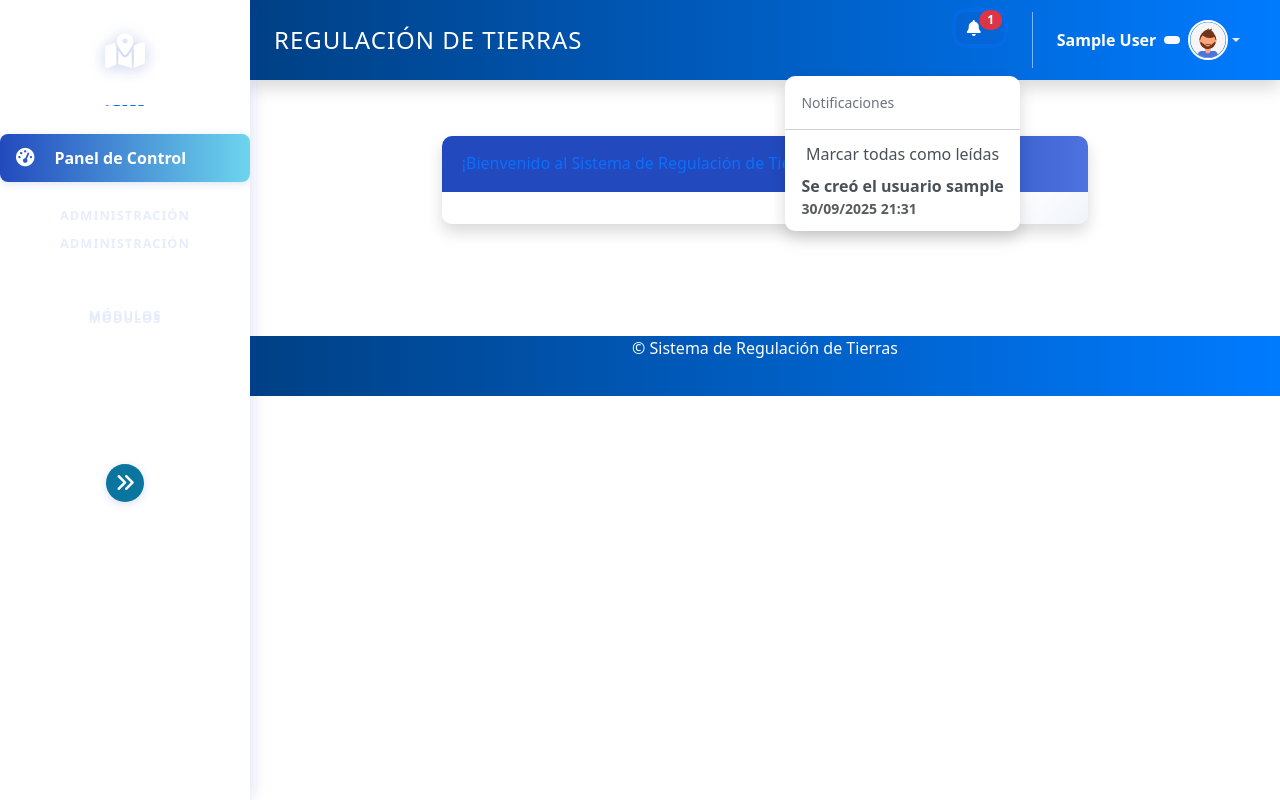
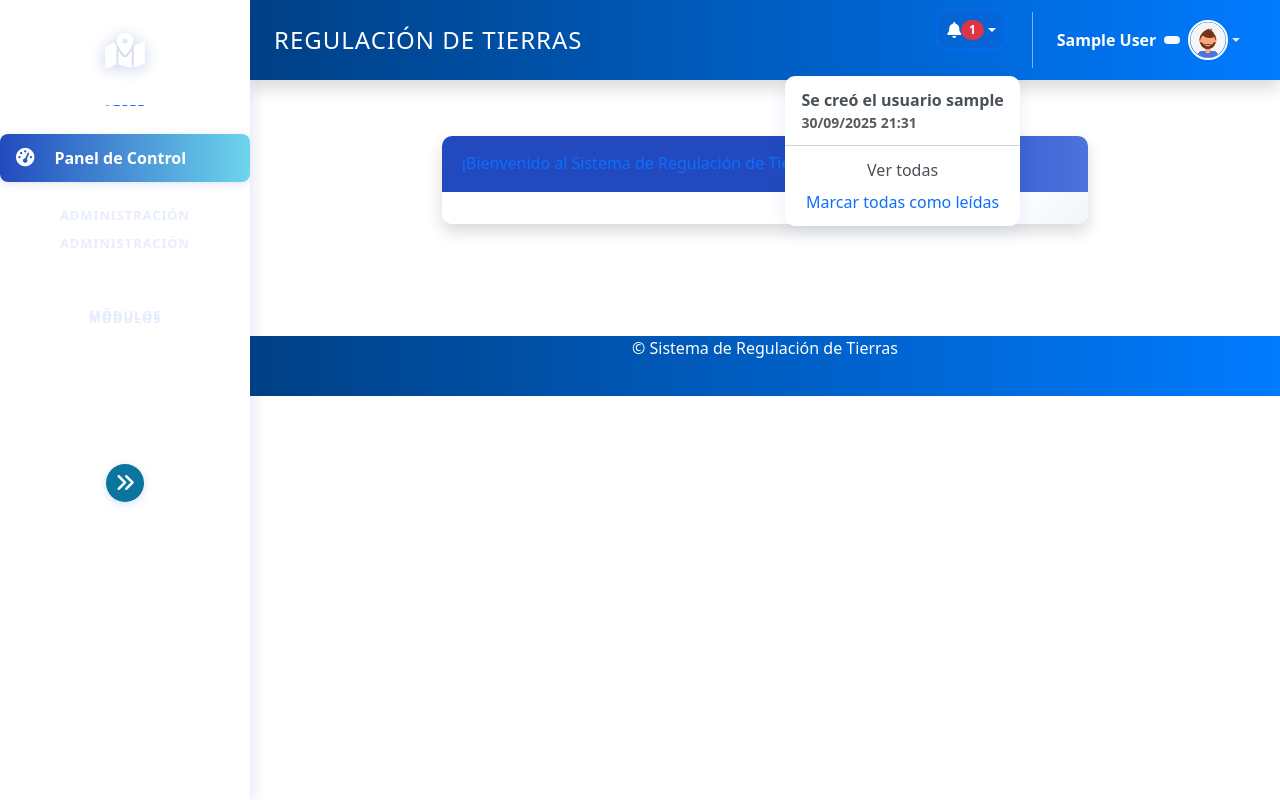
Before and after one commit to domjosepy/gestion_de_tierras, a Django app: page /home/ in a window 1280 px wide, after a click that opens the changed part. Run offline with Django 5.2, Linux system fonts and the light colour scheme; the visitor is signed in with stand-in values (Sample User, id 1); data comes from the database, SQL or seed files in the repository; some libraries are stand-ins or nearby versions.

Commit message:
Arreglos en notificaciones parte 2

```diff
--- a/administrador/views.py
+++ b/administrador/views.py
@@ -11,11 +11,12 @@ from django.db.models import Q, Count
 from django.db.models.functions import TruncMonth
 from django.http import JsonResponse
 from django.shortcuts import render, get_list_or_404, redirect, get_object_or_404
-from django.urls import reverse_lazy
+from django.urls import reverse, reverse_lazy
 from django.utils.decorators import method_decorator
 from django.views.decorators.csrf import csrf_exempt
 from django.views.decorators.http import require_POST
 from django.views.generic import TemplateView, CreateView, ListView
+from core.notificaciones.utils import notificar_a_admins
 
 # Local application imports
 from .forms import CustomUserCreationForm, CustomPasswordChangeForm, SimpleUserCreationForm
@@ -187,6 +188,13 @@ class RolCreateView(LoginRequiredMixin, CreateView):
     def form_valid(self, form):
         response = super().form_valid(form)
         messages.success(self.request, f'Rol "{self.object.nombre}" creado exitosamente!')
+        # Notifica a los administradores sobre el nuevo rol creado
+        notificar_a_admins(
+            mensaje=f'Se ha creado un nuevo rol: "{self.object.nombre}".',
+            tipo="INFO",
+            exclude_user=self.request.user,
+            link=reverse("administrador/listar_roles") # Para que el admin pueda ir a ver los roles creados
+    )
         return response
 
     def form_invalid(self, form):
@@ -202,13 +210,18 @@ def editar_rol(request, rol_id):
         rol.permisos.set(permisos_ids)
         rol.save()
         messages.success(request, "Rol actualizado correctamente.")
+        notificar_a_admins(
+            mensaje=f'El rol "{rol.nombre}" fue editado.',
+            tipo="WARNING",
+            exclude_user=request.user
+        )
         return redirect('listar_roles')
     return redirect('listar_roles')
 
 def eliminar_rol(request, rol_id):
     rol = get_object_or_404(Rol, id=rol_id)
     if rol.user_set.exists():
-        messages.error(request, "No se puede eliminar este rol porque tiene usuarios asociados.")
+        messages.error(request, "Este rol está asignado a uno o más usuarios y no puede ser eliminado.")
     else:
         rol.delete()
         messages.success(request, "Rol eliminado correctamente.")
@@ -225,6 +238,13 @@ class SimpleUserCreateView(CreateView):
     def form_valid(self, form):
         response = super().form_valid(form)
         messages.success(self.request, f'Usuario "{self.object.username}" creado exitosamente!')
+        # Notifica a los administradores sobre el nuevo usuario creado
+        notificar_a_admins(
+            mensaje=f'Se ha registrado a: "{self.object.username}".',
+            tipo="INFO",
+            exclude_user=self.request.user,
+            link=reverse("administrador_dashboard") # Para que el admin pueda ir a ver los usuarios creados
+        )
         return response
 
     def form_invalid(self, form):
@@ -254,6 +274,12 @@ def asignar_rol_usuario(request):
         # opcional: al asignar rol lo activas
         usuario.estado = "ACTIVO"
         usuario.save()
+        # Notifica a los administradores sobre el nuevo rol asignado
+        notificar_a_admins(
+            mensaje=f'El usuario {usuario.username} fue asignado al rol "{rol.nombre}".',
+            tipo="INFO",
+            exclude_user=request.user
+        )
 
         return JsonResponse({"success": True, "message": f"Rol '{rol.nombre}' asignado a {usuario.username}"})
     except Exception as e:
@@ -287,6 +313,13 @@ def cambiar_estado_usuario(request):
 
 
         user.save()
+        notificar_a_admins(
+            mensaje=f'El estado del usuario {user.username} fue cambiado a "{user.estado}"',
+            tipo="WARNING" if user.estado == "INACTIVO" else "SUCCESS",
+            exclude_user=request.user,
+            link=reverse("administrador_dashboard")
+        )
+
         return JsonResponse({'success': True, 'message': f'Estado actualizado a {user.estado} para {user.username}'})
 
     except User.DoesNotExist:
@@ -332,16 +365,6 @@ def edit_profile(request):
 
 
 
-
-
-
-
-
-
-
-
-
-
 @login_required
 def test_toast(request):
     messages.success(request, "¡Toast de prueba funciona correctamente! 🎉")
--- a/core/notificaciones/models.py
+++ b/core/notificaciones/models.py
@@ -19,6 +19,10 @@ class Notificacion(models.Model):
     leida = models.BooleanField(default=False)
     creado = models.DateTimeField(auto_now_add=True)
 
+
+    link = models.CharField(max_length=255, blank=True, null=True)
+
+
     class Meta:
         ordering = ["-creado"]
 
--- a/core/notificaciones/urls.py
+++ b/core/notificaciones/urls.py
@@ -4,5 +4,9 @@ from . import views
 app_name = "notificaciones"
 
 urlpatterns = [
+    path("lista/", views.lista_notificaciones, name="lista"),
     path("marcar-todas-leidas/", views.marcar_todas_leidas, name="marcar_todas_leidas"),
+    path("eliminar/<int:pk>/", views.eliminar_notificacion, name="eliminar"),
+    path("eliminar-seleccionadas/", views.eliminar_seleccionadas, name="eliminar_seleccionadas"),
+    path("eliminar-todas/", views.eliminar_todas, name="eliminar_todas"),
 ]
--- a/static/css/admin5.css
+++ b/static/css/admin5.css
@@ -99,6 +99,13 @@
   box-shadow: 0 0 0 0.2rem rgba(34, 74, 190, 0.25);
 }
 
+.dropdown-menu-notificaciones {
+    max-width: 350px;   /* ancho máximo */
+    white-space: normal; /* permite salto de línea */
+    word-wrap: break-word; /* corta palabras largas */
+}
+
+
 /* ================================= */
 /* ESTRUCTURA PRINCIPAL */
 /* ================================= */
@@ -1595,3 +1602,16 @@ table.dataTable td .dropdown-item:hover {
 .form-check-input:hover {
   border-color: var(--primary-dark);
 }
+
+.checkbox-notification {
+  width: 1.5rem;
+  height: 1.5rem;
+  border: 2px solid #ced4da;
+  border-radius: 0.375rem;
+  background-color: #fff;
+  transition:
+    background-color 0.2s cubic-bezier(.4,0,.2,1),
+    border-color 0.2s cubic-bezier(.4,0,.2,1),
+    box-shadow 0.2s cubic-bezier(.4,0,.2,1);
+  box-shadow: none;
+}
--- a/templates/includes/navbar/base_navbar.html
+++ b/templates/includes/navbar/base_navbar.html
@@ -1,36 +1,47 @@
+
 <!-- Notificaciones globales -->
-<li class="nav-item dropdown mo-arrow mx-1 position-relative">
-    <a class="nav-link dropdown-toggle" href="#" id="notificacionesDropdown"
-       role="button" data-bs-toggle="dropdown" aria-expanded="false">
-        <i class="fas fa-bell fa-fw"></i>
-        {% if notificaciones_no_leidas %}
-            <span class="badge rounded-pill bg-danger position-absolute"
-                  style="top: 0px; right: 20px; transform: translate(10%, -10%);">
+<li class="nav-item dropdown mx-1">
+    <a class="nav-link dropdown-toggle" href="#" id="notificacionesDropdown" role="button"
+       data-bs-toggle="dropdown" aria-expanded="false">
+        <i class="fas fa-bell"></i>
+
+        {% if notificaciones_no_leidas > 0 %}
+            <span class="badge bg-danger rounded-pill">
                 {{ notificaciones_no_leidas }}
             </span>
         {% endif %}
     </a>
-    <ul class="dropdown-menu dropdown-menu-end shadow" aria-labelledby="notificacionesDropdown">
-        <li class="dropdown-header">Notificaciones</li>
+    <ul class="dropdown-menu dropdown-menu-end dropdown-menu-notificaciones" aria-labelledby="notificacionesDropdown">
+        {% for n in notificaciones_recientes %}
+            <li class="dropdown-item {% if not n.leida %}fw-bold{% endif %}">
+                {% if n.link %}
+                    <a href="{{ n.link }}" class="text-decoration-none">{{ n.mensaje }}</a>
+                {% else %}
+                    {{ n.mensaje }}
+                {% endif %}
+                <small class="text-muted d-block">{{ n.creado|date:"d/m/Y H:i" }}</small>
+            </li>
+        {% empty %}
+            <li class="dropdown-item text-muted">Sin notificaciones</li>
+        {% endfor %}
+
         <li><hr class="dropdown-divider"></li>
         <li>
-            <button id="btnMarcarLeidas" class="dropdown-item text-center">
+            <a href="{% url 'notificaciones:lista' %}" class="dropdown-item text-center">
+                Ver todas
+            </a>
+        </li>
+        {% if notificaciones_no_leidas > 0 %}
+        <li>
+            <a href="{% url 'notificaciones:marcar_todas_leidas' %}" class="dropdown-item text-center text-primary">
+                <i class="bi bi-check-all"></i>
                 Marcar todas como leídas
-            </button>
+            </a>
         </li>
-
-        {% for n in notificaciones_recientes %}
-            <li>
-                <a class="dropdown-item {% if not n.leida %}fw-bold{% endif %}" href="#">
-                    {{ n.mensaje }}
-                    <small class="text-muted d-block">{{ n.creado|date:"d/m/Y H:i" }}</small>
-                </a>
-            </li>
-        {% empty %}
-            <li><span class="dropdown-item text-muted">Sin notificaciones</span></li>
-        {% endfor %}
+        {% endif %}
     </ul>
 </li>
+
 
 <!-- Fin Notificaciones globales -->
  <script>
```
Also changed, not shown: core/notificaciones/utils.py (+20 -0 lines), core/notificaciones/views.py (+21 -6 lines), templates/includes/notificaciones/lista.html (+54 -4 lines), core/notificaciones/migrations/0003_notificacion_link.py (added).
